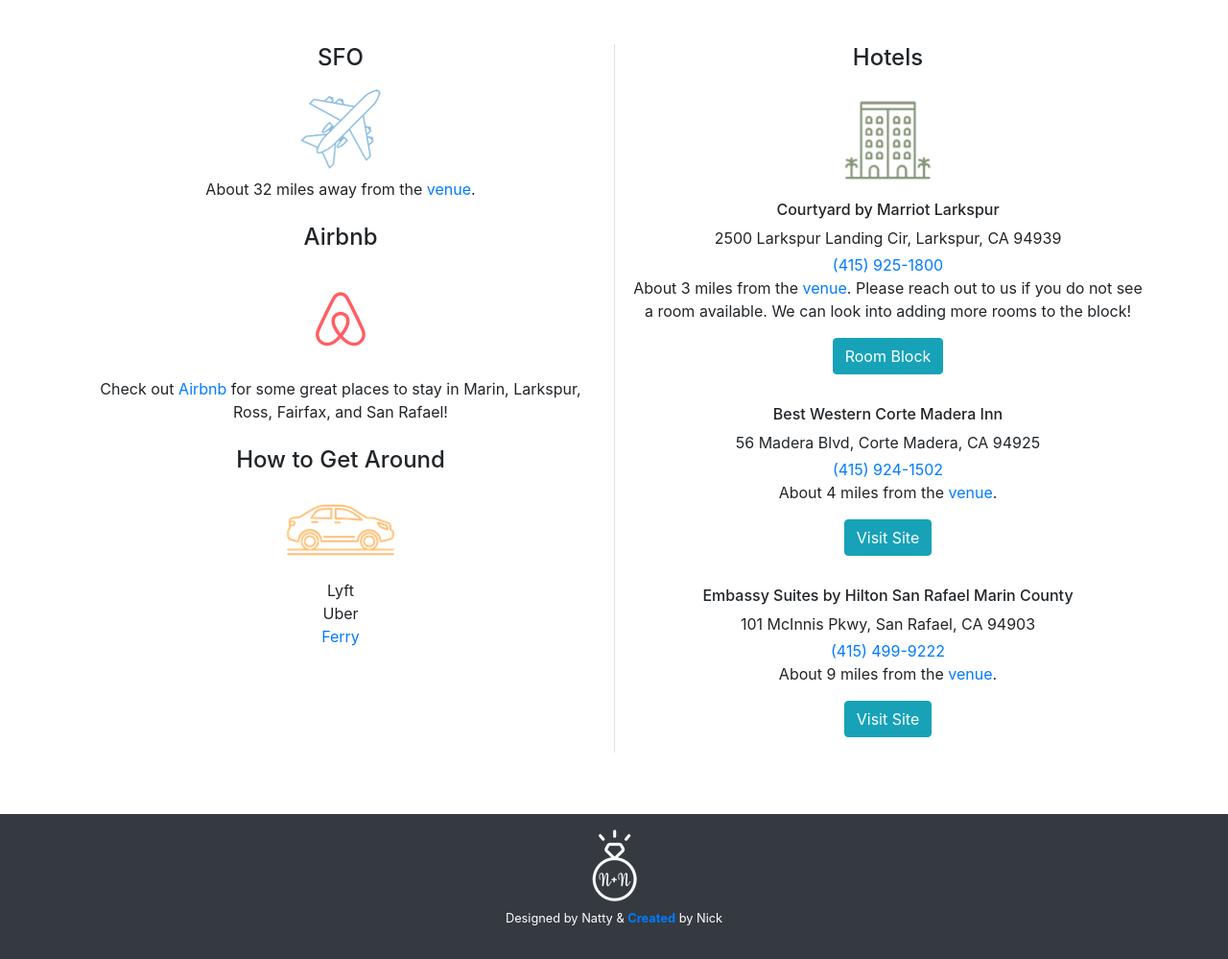
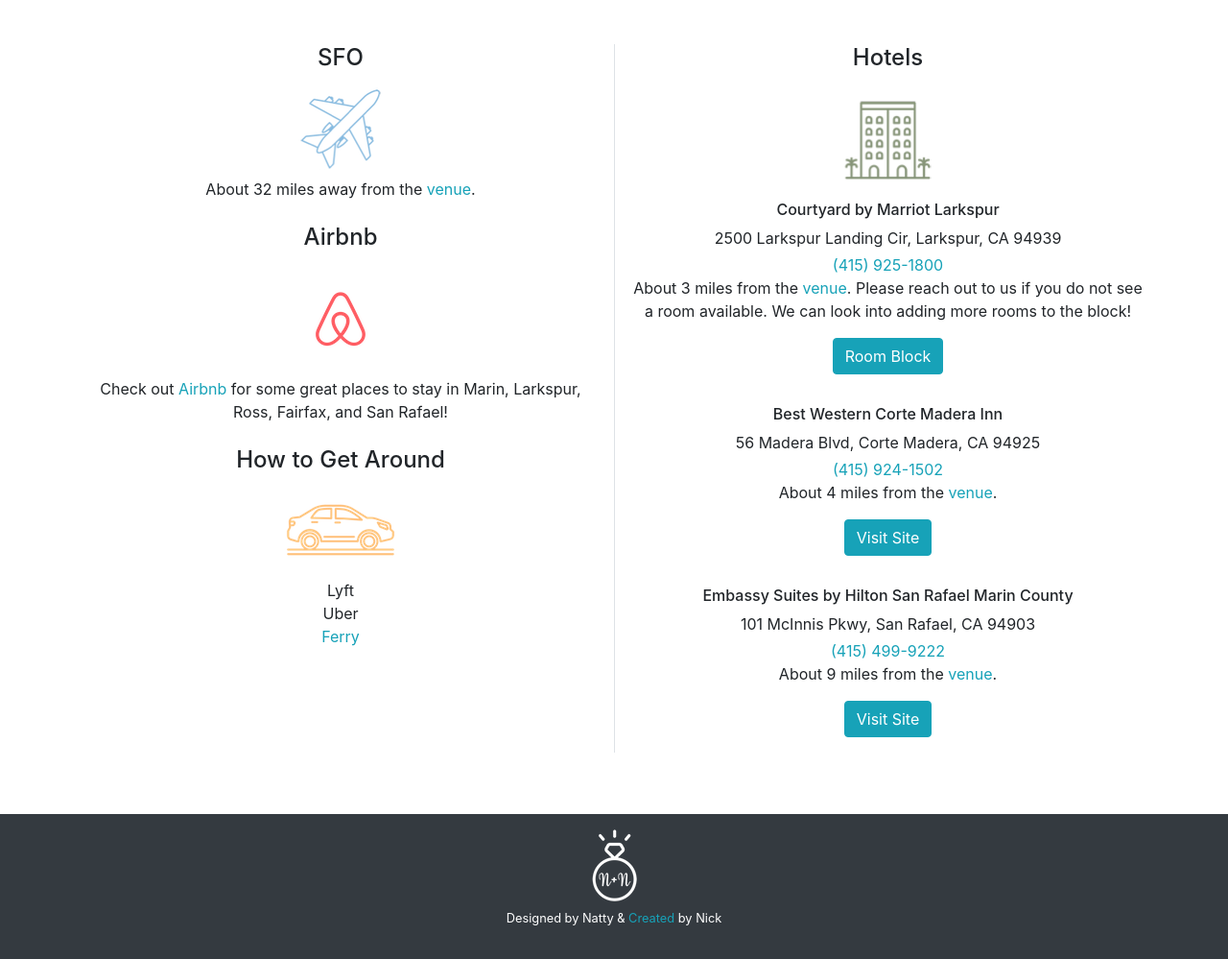
Before and after one commit to nickbap/BoatParty, a Flask app: page /where-to-stay in a window 1280 px wide. Shown: the part 170-1169 px from the top of the page at 96% size. Run offline with Flask 2, Linux system fonts and the light colour scheme; some libraries are stand-ins or nearby versions.

Commit message:
Changed the color of all external links

```diff
--- a/boatparty/templates/base.html
+++ b/boatparty/templates/base.html
@@ -79,7 +79,7 @@
         <div class="text-center">
             <img class="mb-1" src="{{ url_for('static', filename='icons/N+N-white.png') }}" alt="">
             <p class="text-white"><small>Designed by Natty & <a href="https://github.com/nickbap/BoatParty"
-                        target="_blank" class="font-weight-bold">Created</a> by Nick</small></p>
+                        target="_blank" class="text-info">Created</a> by Nick</small></p>
         </div>
     </footer>
 
--- a/boatparty/templates/faq.html
+++ b/boatparty/templates/faq.html
@@ -63,7 +63,7 @@
     </div>
     <div class="col-sm-6 text-center border-left">
         <h4>A:</h4>
-        <p>Yes! Please check out our <a href="{{ url_for('main.where_to_stay') }}">Where to Stay</a> page.
+        <p>Yes! Please check out our <a class="text-info" href="{{ url_for('main.where_to_stay') }}">Where to Stay</a> page.
         </p>
     </div>
 </div>
--- a/boatparty/templates/where-to-stay.html
+++ b/boatparty/templates/where-to-stay.html
@@ -9,12 +9,13 @@
     <div class="col-sm-6 text-center">
         <h4 class="mb-3">SFO</h4>
         <img src="{{ url_for('static', filename='icons/airplane-icon.png')}}" alt="">
-        <p class="py-2">About 32 miles away from the <a target="_blank"
+        <p class="py-2">About 32 miles away from the <a class="text-info" target="_blank"
                 href="https://www.google.com/maps/dir/San+Francisco+International+Airport,+San+Francisco,+CA+94128/Marin+Art+%26+Garden+Center,+30+Sir+Francis+Drake+Blvd,+Ross,+CA+94957/@37.7867222,-122.564927,11z/data=!3m1!4b1!4m14!4m13!1m5!1m1!1s0x808f778c55555555:0xa4f25c571acded3f!2m2!1d-122.3789554!2d37.6213129!1m5!1m1!1s0x808597495de32a3f:0x67d1228447e3c382!2m2!1d-122.5556122!2d37.9634413!3e0">venue</a>.
         </p>
         <h4 class="mb-3">Airbnb</h4>
         <img src="{{ url_for('static', filename='icons/airbnb-logo-small.png')}}" alt="">
-        <p class="py-2">Check out <a target="_blank" href="https://www.airbnb.com/s/Ross--CA/homes">Airbnb</a> for some
+        <p class="py-2">Check out <a class="text-info" target="_blank"
+                href="https://www.airbnb.com/s/Ross--CA/homes">Airbnb</a> for some
             great places to stay in Marin, Larkspur, Ross, Fairfax, and San
             Rafael!</p>
         <h4 class="mb-3">How to Get Around</h4>
@@ -22,7 +23,8 @@
         <ul class="list-unstyled py-2">
             <li>Lyft</li>
             <li>Uber</li>
-            <li><a target="_blank" href="https://www.goldengate.org/ferry/riding-the-ferry/">Ferry</a></li>
+            <li><a class="text-info" target="_blank" href="https://www.goldengate.org/ferry/riding-the-ferry/">Ferry</a>
+            </li>
         </ul>
     </div>
     <div class="col-sm-6 text-center border-left">
@@ -31,8 +33,8 @@
             <img src="{{ url_for('static', filename='icons/hotel-icon.png')}}" alt="">
             <h6 class="mt-2">Courtyard by Marriot Larkspur</h6>
             <address class="mb-1">2500 Larkspur Landing Cir, Larkspur, CA 94939</address>
-            <a href="tel: (415) 925-1800">(415) 925-1800</a>
-            <p>About 3 miles from the <a target="_blank"
+            <a class="text-info" href="tel: (415) 925-1800">(415) 925-1800</a>
+            <p>About 3 miles from the <a class="text-info" target="_blank"
                     href="https://www.google.com/maps/dir/Courtyard+by+Marriott+San+Francisco+Larkspur+Landing%2FMarin+County,+Larkspur+Landing+Circle,+Larkspur,+CA/Marin+Art+%26+Garden+Center,+30+Sir+Francis+Drake+Blvd,+Ross,+CA+94957/@37.9534475,-122.5496615,14z/data=!3m1!4b1!4m14!4m13!1m5!1m1!1s0x80859a446b1ff159:0x4b1e1337242e2397!2m2!1d-122.5079325!2d37.9486979!1m5!1m1!1s0x808597495de32a3f:0x67d1228447e3c382!2m2!1d-122.5556122!2d37.9634413!3e0">venue</a>.
                 Please reach out to us if you do not see a room available. We can look into adding more rooms to the
                 block!
@@ -42,8 +44,8 @@
         <div class="py-3">
             <h6>Best Western Corte Madera Inn</h6>
             <address class="mb-1">56 Madera Blvd, Corte Madera, CA 94925</address>
-            <a href="tel:(415) 924-1502">(415) 924-1502</a>
-            <p>About 4 miles from the <a target="_blank"
+            <a class="text-info" href="tel:(415) 924-1502">(415) 924-1502</a>
+            <p>About 4 miles from the <a class="text-info" target="_blank"
                     href="https://www.google.com/maps/dir/Best+Western+Corte+Madera+Inn,+Madera+Boulevard,+Corte+Madera,+CA/Marin+Art+%26+Garden+Center,+30+Sir+Francis+Drake+Blvd,+Ross,+CA+94957/@37.9467063,-122.5530345,14z/data=!4m14!4m13!1m5!1m1!1s0x80859a8af10a07a5:0x8bc81928c71fec82!2m2!1d-122.5168864!2d37.9302256!1m5!1m1!1s0x808597495de32a3f:0x67d1228447e3c382!2m2!1d-122.5556122!2d37.9634413!3e0">venue</a>.
             </p>
             <a class="btn btn-info" target="_blank" href="https://www.cortemaderainn.com/">Visit Site</a>
@@ -51,8 +53,8 @@
         <div class="py-3">
             <h6>Embassy Suites by Hilton San Rafael Marin County</h6>
             <address class="mb-1">101 McInnis Pkwy, San Rafael, CA 94903</address>
-            <a href="tel:(415) 499-9222">(415) 499-9222</a>
-            <p>About 9 miles from the <a target="_blank"
+            <a class="text-info" href="tel:(415) 499-9222">(415) 499-9222</a>
+            <p>About 9 miles from the <a class="text-info" target="_blank"
                     href="https://www.google.com/maps/dir/Embassy+Suites+by+Hilton+San+Rafael+Marin+County,+McInnis+Parkway,+San+Rafael,+CA/Marin+Art+%26+Garden+Center,+30+Sir+Francis+Drake+Blvd,+Ross,+CA+94957/@37.9762815,-122.5674789,13z/data=!3m1!4b1!4m14!4m13!1m5!1m1!1s0x8085982b3faf2c31:0x3315ad67bc2d0ed1!2m2!1d-122.5324177!2d38.0047276!1m5!1m1!1s0x808597495de32a3f:0x67d1228447e3c382!2m2!1d-122.5556122!2d37.9634413!3e0">venue</a>.
             </p>
             <a class="btn btn-info" target="_blank"
```
